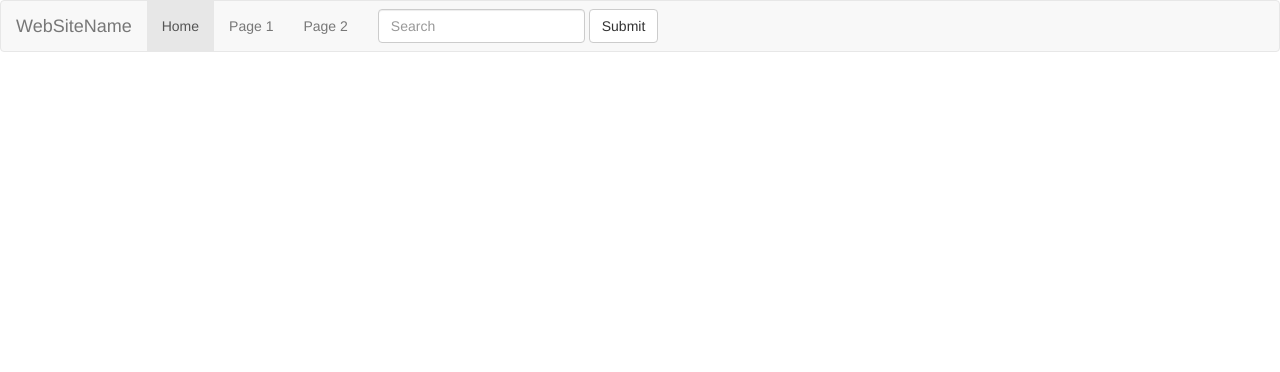
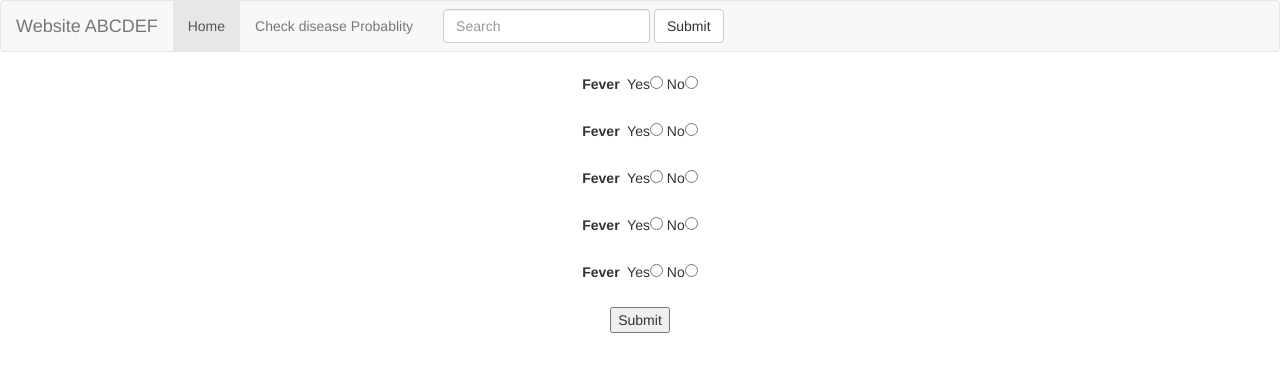
Before and after one commit to jannatpradhan/Indiameter, a Django app: page /check in a window 1280 px wide. Shown: the top 372 px of the page. Run offline with Django 3.2, Linux system fonts and the light colour scheme; some libraries are stand-ins or nearby versions.

Commit message:
added radiobtn

```diff
--- a/covid19/settings.py
+++ b/covid19/settings.py
@@ -25,7 +25,7 @@ SECRET_KEY = '(i^ng1l6=lyec-x9+nii708qj7$5+-*qo6s3e#w$n%&kz%^6yp'
 # SECURITY WARNING: don't run with debug turned on in production!
 DEBUG = True
 
-ALLOWED_HOSTS = []
+ALLOWED_HOSTS = ['127.0.0.1', 'localhost','192.168.43.32']
 
 
 # Application definition
--- a/indian_state/urls.py
+++ b/indian_state/urls.py
@@ -4,5 +4,5 @@ from indian_state import views
 urlpatterns = [
 
     path('', views.home , name='Home Page'),
-    path('check', views.check_symptom , name='base')
+    path('check', views.check_symptom , name='check_symptom')
 ]
--- a/templates/check_symptom.html
+++ b/templates/check_symptom.html
@@ -1,22 +1,20 @@
 
 {% extends 'header.html' %}
 {% block base %}
-
-<form>
-    <div class="form-group">
-      <label for="exampleInputEmail1">Email address</label>
-      <input type="email" class="form-control" id="exampleInputEmail1" aria-describedby="emailHelp" placeholder="Enter email">
-      <small id="emailHelp" class="form-text text-muted">We'll never share your email with anyone else.</small>
-    </div>
-    <div class="form-group">
-      <label for="exampleInputPassword1">Password</label>
-      <input type="password" class="form-control" id="exampleInputPassword1" placeholder="Password">
-    </div>
-    <div class="form-group form-check">
-      <input type="checkbox" class="form-check-input" id="exampleCheck1">
-      <label class="form-check-label" for="exampleCheck1">Check me out</label>
-    </div>
-    <button type="submit" class="btn btn-primary">Submit</button>
-  </form>
+<div align="center">
+<form action=" ">
+  <label for="fname">Fever</label>&nbsp
+  Yes<input type="radio" name="1btn" value="1"/>&nbspNo<input type="radio" name="1btn" value="0"/><br><br>
+  <label for="fname">Fever</label>&nbsp
+  Yes<input type="radio" name="2btn" value="1"/>&nbspNo<input type="radio" name="2btn" value="0"/><br><br>
+  <label for="fname">Fever</label>&nbsp
+  Yes<input type="radio" name="3btn" value="1"/>&nbspNo<input type="radio" name="3btn" value="0"/><br><br>
+  <label for="fname">Fever</label>&nbsp
+  Yes<input type="radio" name="4btn" value="1"/>&nbspNo<input type="radio" name="4btn" value="0"/><br><br>
+  <label for="fname">Fever</label>&nbsp
+  Yes<input type="radio" name="5btn" value="1"/>&nbspNo<input type="radio" name="6btn" value="0"/><br><br>
+  <input type="submit" value="Submit">
+</form>
+</div>
 
 {% endblock %}
--- a/templates/header.html
+++ b/templates/header.html
@@ -14,12 +14,11 @@
 <nav class="navbar navbar-default">
   <div class="container-fluid">
     <div class="navbar-header">
-      <a class="navbar-brand" href="#">WebSiteName</a>
+      <a class="navbar-brand" href="#">Website ABCDEF</a>
     </div>
     <ul class="nav navbar-nav">
-      <li class="active"><a href="#">Home</a></li>
-      <li><a href="#">Page 1</a></li>
-      <li><a href="#">Page 2</a></li>
+      <li class="active"><a href="http://127.0.0.1:8000">Home</a></li>
+      <li><a href="/check">Check disease Probablity</a></li>
     </ul>
     <form class="navbar-form navbar-left" action="/action_page.php">
       <div class="form-group">
@@ -30,6 +29,6 @@
   </div>
 </nav>
 {% block counter %}{% endblock %}
-
+{% block base %}{% endblock%}
 
 </html>
```
